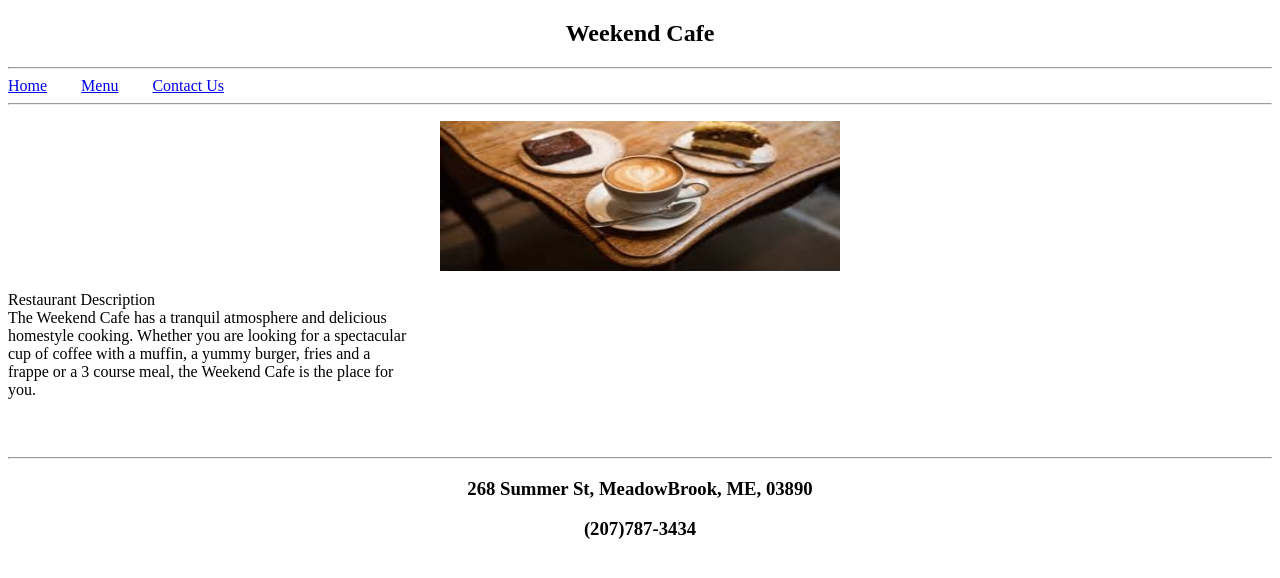
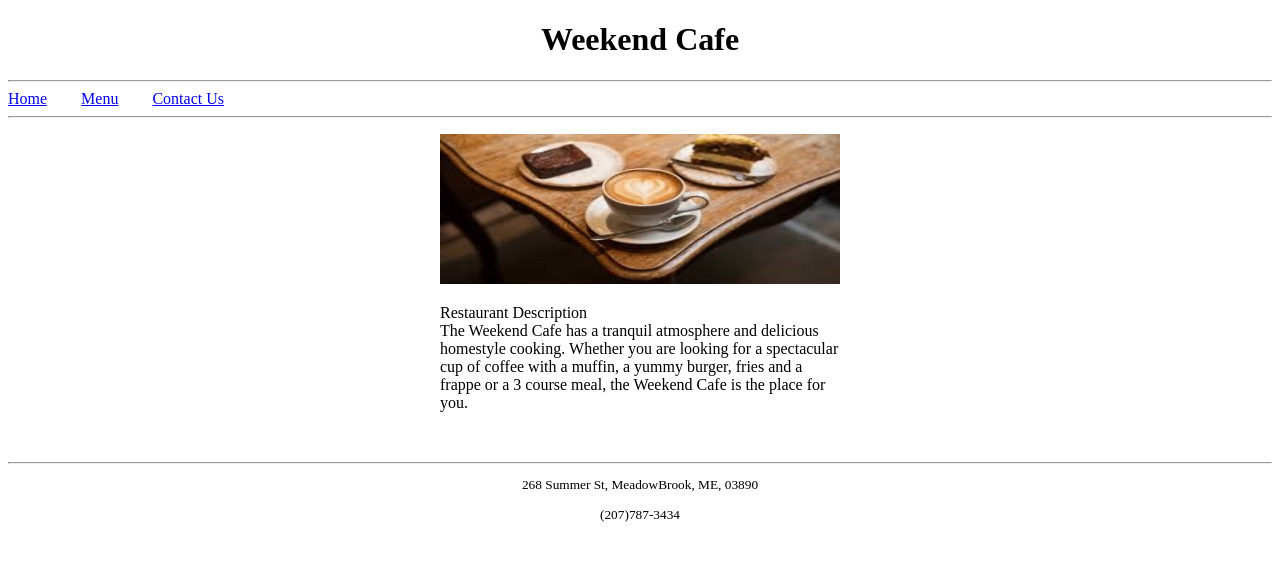
Before and after one commit to Loowho/IntroToHTML, a plain HTML site: page RestaurantHome.html in a window 1280 px wide. Drawn offline with Linux system fonts and the light colour scheme.

Commit message:
Completed Restaurant Lab

```diff
--- a/RestaurantHome.html
+++ b/RestaurantHome.html
@@ -6,7 +6,7 @@
     <body>
         <div>
             <header style="text-align:center">
-                <h2 style="font:bold">Weekend Cafe</h2><hr/>
+                <h1>Weekend Cafe</h1><hr/>
             </header>
         </div>
         <div>
@@ -21,19 +21,19 @@
                 <img src=images\restaurant.jpg style="width: 400px; height: 150px;"><br/>
             </p>
         </div>
-        <div>
-            <p style="text-align:left; width: 400px; height: 150px; ">
+        <div style="width: 400px; height: 150px; margin:auto;">
+            <p style="text-align:left;">
                 Restaurant Description<br/>
                 The Weekend Cafe has a tranquil atmosphere and delicious homestyle cooking.
                 Whether you are looking for a spectacular cup of coffee with a muffin,
                 a yummy burger, fries and a frappe or a 3 course
                 meal, the Weekend Cafe is the place for you.
-            </p><hr/>
+            </p>
         </div>
-        <div>
-            <footer>
-                <h3 style="text-align:center">268 Summer St, MeadowBrook, ME, 03890</h3>
-                <h3 style="text-align:center">(207)787-3434</h3>
+        <div><hr/>
+            <footer style="font-size:10pt; text-align:center;" >
+                <p>   268 Summer St, MeadowBrook, ME, 03890</p>
+                <p>   (207)787-3434</p>
             </footer>
         </div>
     </body>
```
Also changed, not shown: RestaurantContactUs.html (+6 -6 lines), RestaurantMenu.html (+5 -5 lines).
